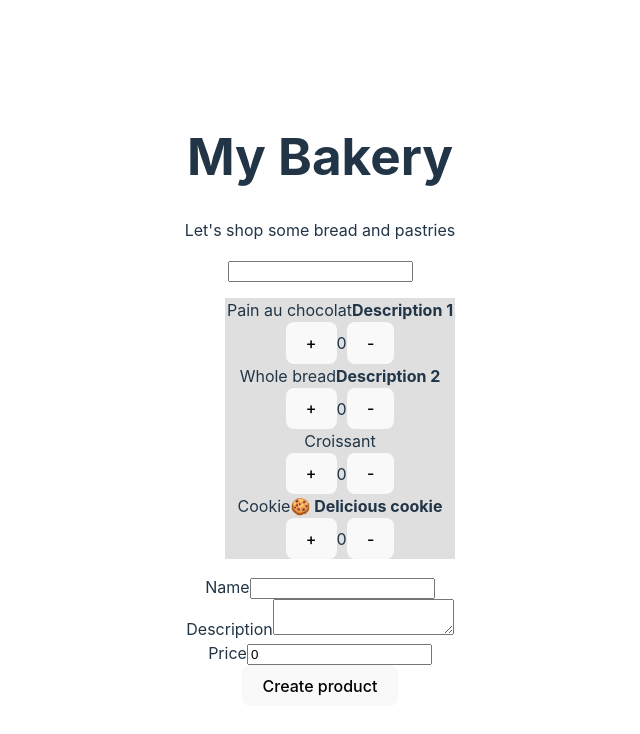
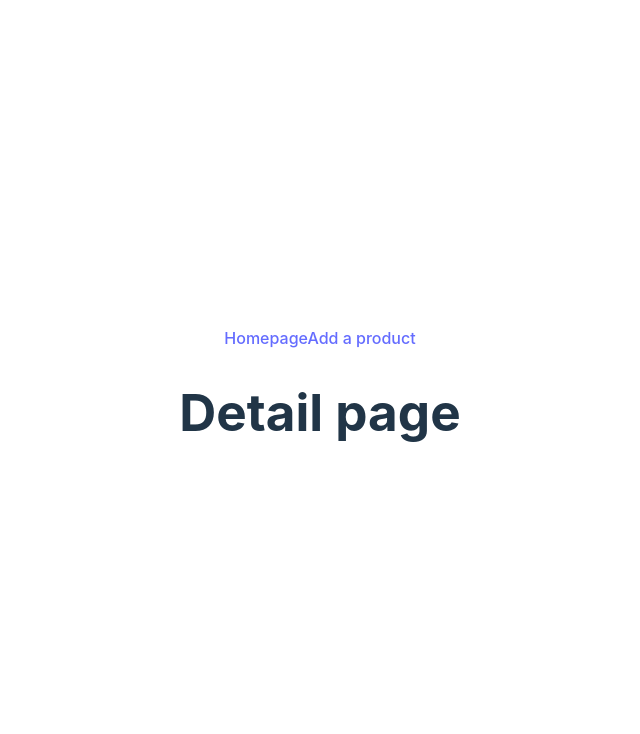
Before and after one commit to gpichot/react-2023-12-04, a React (Vite) app in the folder my-app/: page /product/1 in a window 1280 px wide. Shown: the top 734 px of the page, without its empty margins (320-960 px from the left). Built offline with nearby package versions, Linux system fonts and the light colour scheme.

Commit message:
feat: add base queries

```diff
--- a/my-app/src/App.tsx
+++ b/my-app/src/App.tsx
@@ -1,45 +1,48 @@
-import React from "react";
 import "./App.css";
-import { ProductItem } from "./components/ProductItem";
 import { ProductForm } from "./components/ProductForm";
+import {
+  createBrowserRouter,
+  Link,
+  Outlet,
+  RouterProvider,
+} from "react-router-dom";
+import { ProductDetail } from "./components/ProductDetail";
+import { ProductList } from "./components/ProductList";
 
-const products = [
-  { id: 1, name: "Pain au chocolat", description: "Description 1" },
-  { id: 2, name: "Whole bread", description: "Description 2" },
-  { id: 3, name: "Croissant" },
-  { id: 4, name: "Cookie", description: "🍪 Delicious cookie" },
-];
-
-function App() {
-  const [searchText, setSearchText] = React.useState("");
-
-  const filteredProducts = products.filter((product) => {
-    return product.name.toLowerCase().includes(searchText.toLowerCase());
-  });
-
-  const handleSearchTextChange = (
-    event: React.ChangeEvent<HTMLInputElement>
-  ) => {
-    setSearchText(event.currentTarget.value);
-  };
+function Root() {
   return (
-    <div>
-      <h1>My Bakery</h1>
-      <p>Let's shop some bread and pastries</p>
-      <input type="text" value={searchText} onChange={handleSearchTextChange} />
-
-      <ul>
-        {filteredProducts.map((product) => {
-          return (
-            <ProductItem key={product.id} product={product}>
-              <strong>{product.description}</strong>
-            </ProductItem>
-          );
-        })}
-      </ul>
-      <ProductForm />
-    </div>
+    <>
+      <Link to="/">Homepage</Link>
+      <Link to="/form">Add a product</Link>
+      <Outlet />
+    </>
   );
 }
 
+const router = createBrowserRouter([
+  {
+    path: "/",
+    element: <Root />,
+    errorElement: <p>Page not found</p>,
+    children: [
+      {
+        path: "/",
+        element: <ProductList />,
+      },
+      {
+        path: "/form",
+        element: <ProductForm />,
+      },
+      {
+        path: "/product/:id",
+        element: <ProductDetail />,
+      },
+    ],
+  },
+]);
+
+function App() {
+  return <RouterProvider router={router} />;
+}
+
 export default App;
--- /dev/null
+++ b/my-app/src/components/ProductDetail.tsx
@@ -0,0 +1,11 @@
+import { useParams } from "react-router-dom";
+
+export function ProductDetail() {
+  const params = useParams();
+  console.log(params);
+  return (
+    <>
+      <h1>Detail page</h1>
+    </>
+  );
+}
--- a/my-app/src/components/ProductItem.tsx
+++ b/my-app/src/components/ProductItem.tsx
@@ -1,11 +1,9 @@
 import React from "react";
 import styles from "./ProductItem.module.css";
+import { Product } from "../types";
 
 type ProductItemProps = {
-  product: {
-    name: string;
-    description?: string;
-  };
+  product: Product;
   children: React.ReactNode;
 };
 
--- /dev/null
+++ b/my-app/src/components/ProductList.tsx
@@ -0,0 +1,63 @@
+import React from "react";
+import { ProductItem } from "./ProductItem";
+import { useProductListQuery } from "../queries";
+
+export function ProductList() {
+  const [searchText, setSearchText] = React.useState("");
+
+  const handleSearchTextChange = (
+    event: React.ChangeEvent<HTMLInputElement>
+  ) => {
+    setSearchText(event.currentTarget.value);
+  };
+
+  React.useEffect(() => {
+    document.title = `Searching for ${searchText}`;
+  }, [searchText]);
+
+  return (
+    <div>
+      <h1>My Bakery</h1>
+      <p>Let's shop some bread and pastries</p>
+      <input type="text" value={searchText} onChange={handleSearchTextChange} />
+      <ProductListResults searchText={searchText} />
+    </div>
+  );
+}
+
+interface ProductListResultsProps {
+  searchText: string;
+}
+
+function ProductListResults({ searchText }: ProductListResultsProps) {
+  const productsQuery = useProductListQuery();
+
+  if (productsQuery.isLoading) {
+    return <p>Loading</p>;
+  }
+
+  const { data: products } = productsQuery;
+  if (productsQuery.isError || !products) {
+    return (
+      <p>
+        Error{" "}
+        <button onClick={() => productsQuery.refetch()}>Try refreshing?</button>
+      </p>
+    );
+  }
+
+  const filteredProducts = products.filter((product) => {
+    return product.name.toLowerCase().includes(searchText.toLowerCase());
+  });
+  return (
+    <ul>
+      {filteredProducts.map((product) => {
+        return (
+          <ProductItem key={product.id} product={product}>
+            <strong>{product.description}</strong>
+          </ProductItem>
+        );
+      })}
+    </ul>
+  );
+}
--- /dev/null
+++ b/my-app/src/data.ts
@@ -0,0 +1,6 @@
+export const products = [
+  { id: 1, name: "Pain au chocolat", description: "Description 1" },
+  { id: 2, name: "Whole bread", description: "Description 2" },
+  { id: 3, name: "Croissant" },
+  { id: 4, name: "Cookie", description: "🍪 Delicious cookie" },
+];
--- a/my-app/src/main.tsx
+++ b/my-app/src/main.tsx
@@ -1,10 +1,17 @@
-import React from 'react'
-import ReactDOM from 'react-dom/client'
-import App from './App.tsx'
-import './index.css'
+import React from "react";
+import ReactDOM from "react-dom/client";
+import App from "./App.tsx";
+import "./index.css";
+import { QueryClient, QueryClientProvider } from "@tanstack/react-query";
+import { ReactQueryDevtools } from "@tanstack/react-query-devtools";
 
-ReactDOM.createRoot(document.getElementById('root')!).render(
+const queryClient = new QueryClient();
+
+ReactDOM.createRoot(document.getElementById("root")!).render(
   <React.StrictMode>
-    <App />
-  </React.StrictMode>,
-)
+    <QueryClientProvider client={queryClient}>
+      <App />
+      <ReactQueryDevtools initialIsOpen={false} />
+    </QueryClientProvider>
+  </React.StrictMode>
+);
--- /dev/null
+++ b/my-app/src/queries.ts
@@ -0,0 +1,17 @@
+import { useQuery } from "@tanstack/react-query";
+import { Product } from "./types";
+
+async function fetchProducts({ page }) {
+  const response = await fetch(
+    `https://bakery-api.fly.dev/products?page=${page}`
+  );
+  const products = (await response.json()) as Product[];
+  return products;
+}
+
+export function useProductListQuery({ page }) {
+  return useQuery({
+    queryKey: ["products"],
+    queryFn: () => fetchProducts({ page }),
+  });
+}
--- /dev/null
+++ b/my-app/src/types.ts
@@ -0,0 +1,5 @@
+export type Product = {
+  id: string;
+  name: string;
+  description?: string;
+};
```
